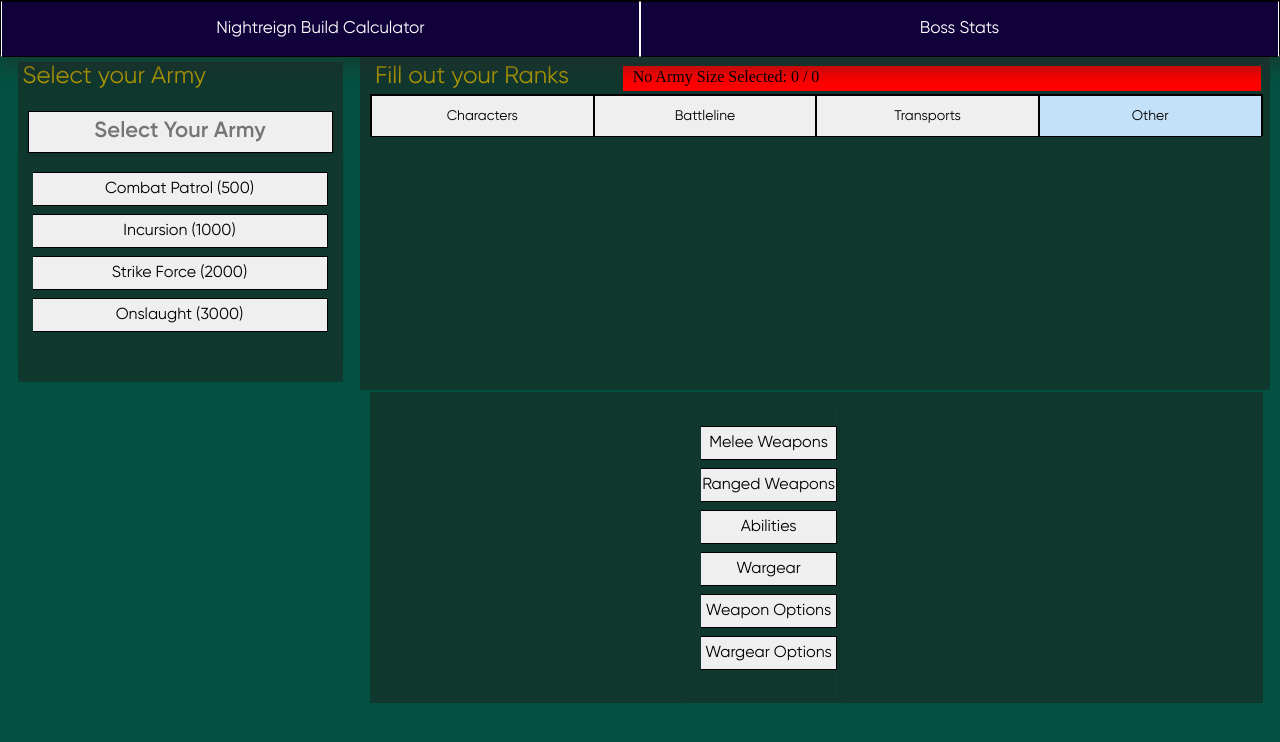
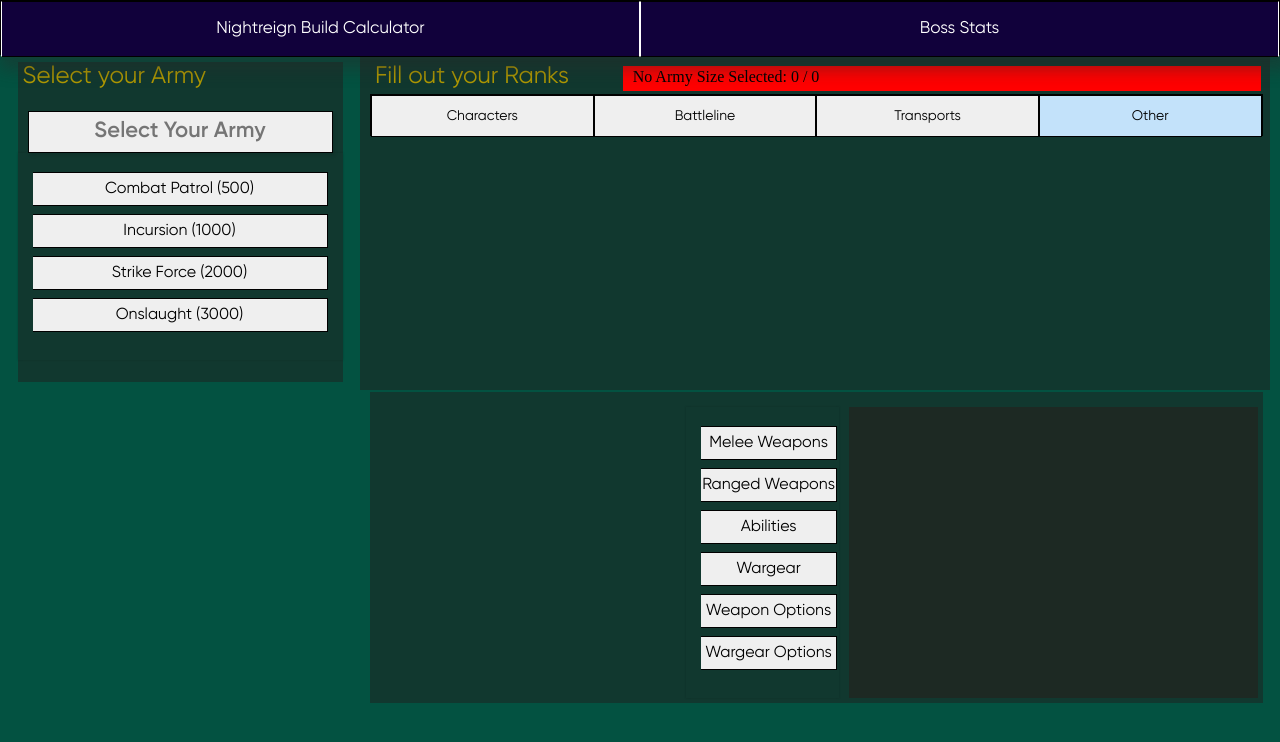
Before and after one commit to NLanese/the-codex, a Next.js app: page /showcases/projects/warhammer in a window 1280 px wide. Shown: the top 742 px of the page. Built offline with nearby package versions, Linux system fonts and the light colour scheme.

Commit message:
Update warhammer.js

```diff
--- a/pages/showcases/projects/warhammer.js
+++ b/pages/showcases/projects/warhammer.js
@@ -19,14 +19,17 @@ import { OstrichTabBar } from "../../../OstrichComponents/Tabs/OstrichTabBar";
 // WarHammer Functions
 import determineUnits from "../../../constants/projects/warhammer/army_units/determineUnits"
 
+// Colors
+const votannGreen = "#035241"
+const goldenAge = "#b09902"
+const scorchedGreen = "#11382f"
+const wornViridium = "#1d2923"
+
 export default function Warhammer() {
 ////////////
 // Consts //
 ////////////
 
-const votannGreen = "#035241"
-const goldenAge = "#b09902"
-const scorchedGreen = "#11382f"
 
 ///////////
 // State //
@@ -319,6 +322,16 @@ function renderMAIN_DESKTOP(armyType, armySize, pts){
     )
 }
 
+/////////////////
+// Main Return //
+/////////////////
+    return(
+        <div style={{paddingTop: '3.5%', backgroundColor: votannGreen,  minHeight: '100vh', boxSizing: 'border-box', width: '100%', flex: 1, justifyContent: 'space-between'}}>
+            {renderMAIN_DESKTOP(armyType, armySize, pts)}
+        </div>
+    )
+}
+
 /////////////////////
 // Mini Components //
 /////////////////////
@@ -342,8 +355,8 @@ function UnitCard({
                     <div style={{display: 'flex', flex: 3}}>
                         {renderUnitDetailSelections(shownDetails)}
                     </div>
-                    <div style={{display: 'flex', flex: 8}}>
-
+                    <div style={{display: 'flex', flex: 8, backgroundColor: wornViridium, flexDirection: 'column'}}>
+                        {renderDetails(unit)}
                     </div>
                 </div>
                 </div>
@@ -368,7 +381,7 @@ function UnitCard({
                     id: "2",
                     type: "MC",
                     template: "tabs",
-                    value: armySizeNum,
+                    value: shownDetails,
                     options: [
                         "Melee Weapons", "Ranged Weapons", "Abilities", "Wargear", "Weapon Options", "Wargear Options"
                     ]
@@ -377,41 +390,66 @@ function UnitCard({
         )
     }
 
-    function renderMeleeWeapons(){
-        return(
-            <div>
-
-            </div>
-        )
+    function renderMeleeWeapons(unit){
+        return unit.meleeWeapons.map(wep => {
+            return renderWeaponTag(wep)
+        })
     }
 
     function renderRangedWeapons(){
+        return unit.rangedWeapons.map(wep => {
+            return renderWeaponTag(wep)
+        })
+    }
+
+    function renderWeaponTag(weapon){
+        const _style={ marign: 0,
+            justifyItems: 'center', alignContent: 'center', textAlign: 'center', padding: 0, margin: 0
+        }
+        return(
+            <OstCard noShadow={true} rounded={false}
+            style={{display: "flex", flexDirection: 'column', width: '95%', height: '6vh'}}>
+                <div style={{display: 'flex', flex: 5, flexDirection: 'row', backgroundColor: "grey", textAlign: 'center', justifyContent: 'center'}}>
+                    {weapon.name}
+                </div>
+                <div style={{display: 'flex', flex: 7, flexDirection: 'row', backgroundColor: "white", gap: 10, justifyContent: 'space-evenly'}}>
+                    <p style={_style}>
+                        Range: {weapon.range}
+                    </p>
+                    <p style={_style}>
+                        Attacks: {weapon.attacks}
+                    </p>
+                    <p style={_style}>
+                        Save: {weapon.b_save}
+                    </p>
+                    <p style={_style}>
+                        Str: {weapon.str}
+                    </p>
+                    <p style={_style}>
+                        AP: {weapon.AP}
+                    </p>
+                    <p style={_style}>
+                        Dam: {weapon.dam}
+                    </p>
+                </div>
+            </OstCard>
+        )
     }
 
     function renderAbilities(){
     }
 
-    function renderDetails(){
+    function renderDetails(unit){
         if (shownDetails === "Melee Weapons"){
-            return renderMeleeWeapons()
+            return renderMeleeWeapons(unit)
         }
         else if (shownDetails === "Ranged Weapons"){
-            return renderRangedWeapons()
+            return renderRangedWeapons(unit)
         }
         else if (shownDetails === "Abilities"){
-            return renderAbilities()
+            return renderAbilities(unit)
         }
     }
 
     return MAIN(unit, shownDetails)
 }
-
-/////////////////
-// Main Return //
-/////////////////
-return(
-    <div style={{paddingTop: '3.5%', backgroundColor: votannGreen,  minHeight: '100vh', boxSizing: 'border-box', width: '100%', flex: 1, justifyContent: 'space-between'}}>
-        {renderMAIN_DESKTOP(armyType, armySize, pts)}
-    </div>
-)
-}
```
